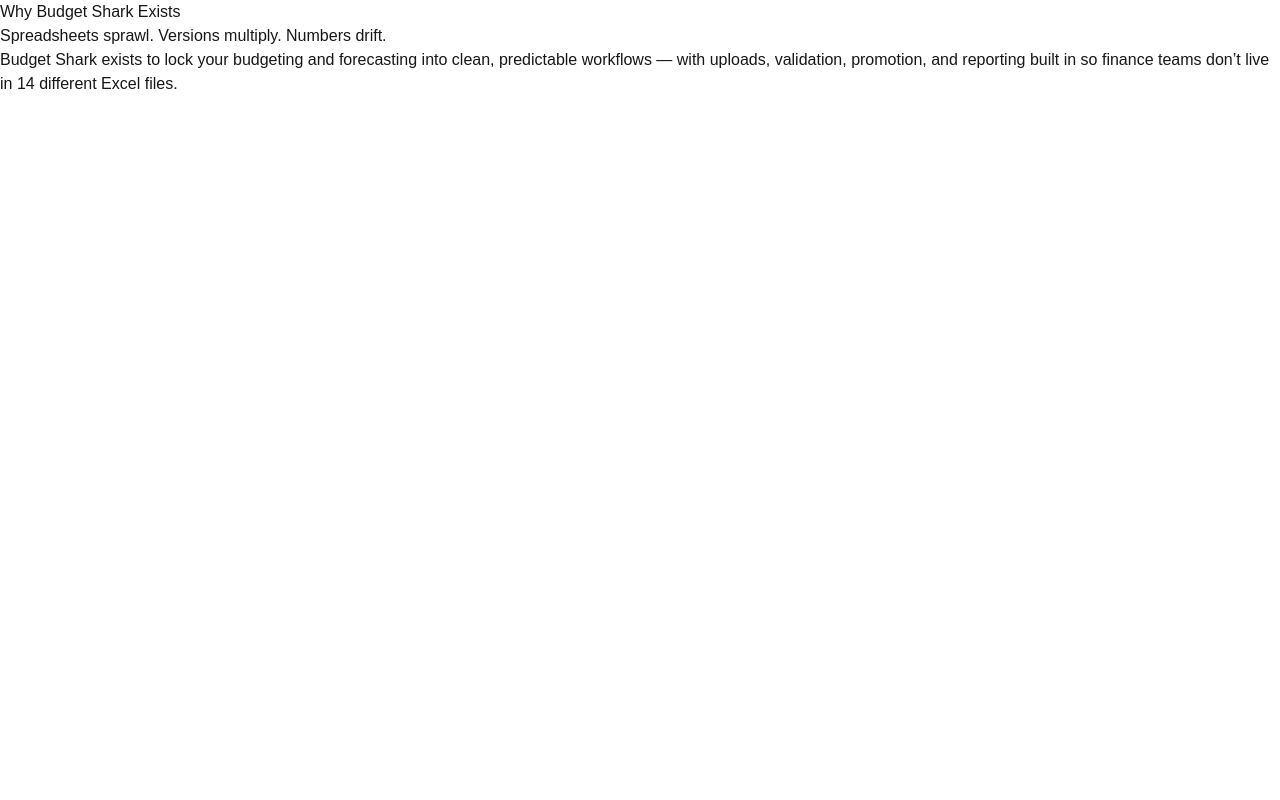
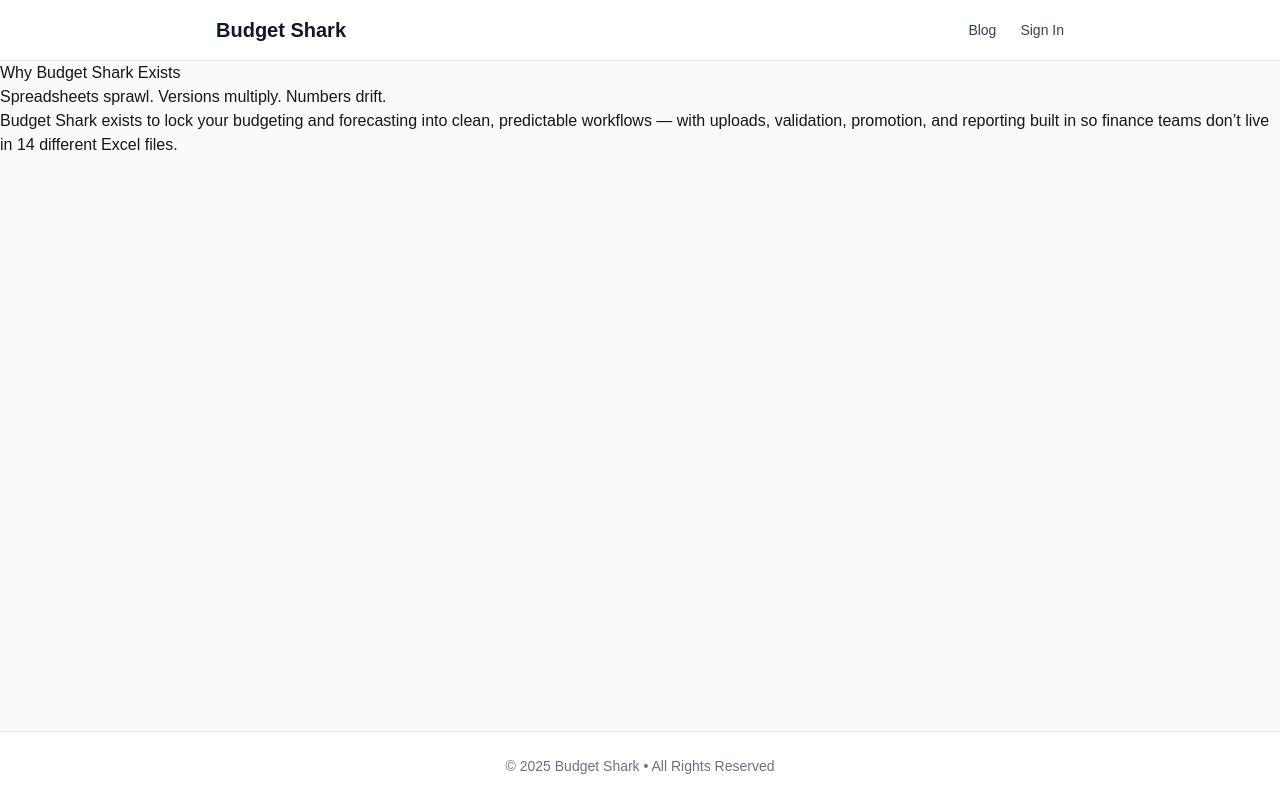
Before and after one commit to mstatler/budget-shark-web, a Next.js app: page /blog/why-budget-shark in a window 1280 px wide. Built offline with nearby package versions, Linux system fonts and the light colour scheme; no server answers.

Commit message:
feat(ui): add Tailwind globals and blog layout styling

```diff
--- a/app/blog/layout.tsx
+++ b/app/blog/layout.tsx
@@ -1,3 +1,36 @@
-export default function BlogLayout({ children }: { children: React.ReactNode }) {
-  return <section>{children}</section>;
+import Link from "next/link";
+import type { ReactNode } from "react";
+
+export default function BlogLayout({ children }: { children: ReactNode }) {
+  return (
+    <div className="min-h-screen flex flex-col">
+      {/* Header */}
+      <header className="border-b border-gray-200 bg-white">
+        <nav className="max-w-4xl mx-auto px-6 py-4 flex justify-between items-center">
+          <Link href="/" className="text-xl font-semibold text-gray-900">
+            Budget Shark
+          </Link>
+          <div className="space-x-6 text-sm">
+            <Link href="/blog" className="text-gray-700 hover:text-gray-900">
+              Blog
+            </Link>
+            <Link
+              href="/auth/sign-in"
+              className="text-gray-700 hover:text-gray-900"
+            >
+              Sign In
+            </Link>
+          </div>
+        </nav>
+      </header>
+
+      {/* Content */}
+      <main className="flex-1 bg-gray-50">{children}</main>
+
+      {/* Footer */}
+      <footer className="border-t border-gray-200 bg-white text-center py-6 text-sm text-gray-500">
+        © {new Date().getFullYear()} Budget Shark • All Rights Reserved
+      </footer>
+    </div>
+  );
 }
--- a/app/layout.tsx
+++ b/app/layout.tsx
@@ -1,27 +1,18 @@
-import type { Metadata } from "next";
-import { Geist, Geist_Mono } from "next/font/google";
 import "./globals.css";
-// CRITICAL FIX: Import AuthSync. It must be a default import
-// (no curly braces around AuthSync).
-import AuthSync from "@/components/auth/AuthSync";
 
-const geistSans = Geist({ variable: "--font-geist-sans", subsets: ["latin"] });
-const geistMono = Geist_Mono({ variable: "--font-geist-mono", subsets: ["latin"] });
-
-export const metadata: Metadata = {
+export const metadata = {
   title: "Budget Shark",
-  description: "Budget Shark App",
+  description: "Cleaner budgeting & forecasting.",
 };
 
-export default function RootLayout({ children }: { children: React.ReactNode }) {
+export default function RootLayout({
+  children,
+}: {
+  children: React.ReactNode;
+}) {
   return (
-    <html lang="en" suppressHydrationWarning>
-      <body
-        className={`${geistSans.variable} ${geistMono.variable} antialiased`}
-        suppressHydrationWarning
-      >
-        {/* CRITICAL FIX: AuthSync is mounted here */}
-        <AuthSync />
+    <html lang="en">
+      <body className="min-h-screen bg-white text-gray-900">
         {children}
       </body>
     </html>
--- a/package.json
+++ b/package.json
@@ -15,6 +15,7 @@
     "@supabase/auth-helpers-nextjs": "^0.10.0",
     "@supabase/ssr": "^0.7.0",
     "@supabase/supabase-js": "^2.76.1",
+    "@tailwindcss/typography": "^0.5.19",
     "@types/mdx": "^2.0.13",
     "next": "16.0.0",
     "next-mdx": "^0.6.2",
--- a/tsconfig.json
+++ b/tsconfig.json
@@ -37,7 +37,7 @@
     "**/*.mts",
     ".next\\dev/types/**/*.ts",
     ".next\\dev/types/**/*.ts"
-  ],
+, "app/blog/page.mdx"  ],
   "exclude": [
     "node_modules"
   ]
```
Also changed, not shown: tailwind.config.js (added), 1 other file (tests, documents, lock files or other folders).
